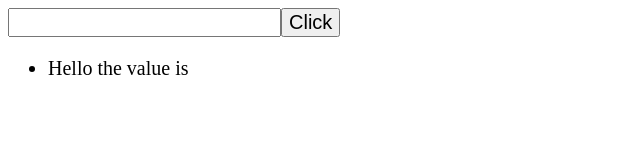
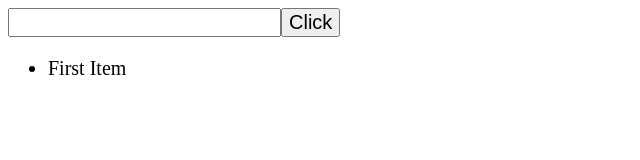
Before and after one commit to Yuvraj-source/react-Fragments---React-getting-started-ES6-Tooling-Working-with-Forms-User---dzenpbsxg6gz, a React app: page / in a window 1280 px wide. Shown: the top 160 px of the page, without its empty margins (0-640 px from the left). Built offline with nearby package versions, Linux system fonts and the light colour scheme.

Commit message:
Update List.js

```diff
--- a/src/components/List.js
+++ b/src/components/List.js
@@ -1,14 +1,15 @@
 import React from 'react';
 import ListItems from './ListItems';
 
- const List = ({listx}) =>{
-  return(
-    // code here
-
-      <ListItems  />
-
-
-  )
+const List = ({ listx }) => {
+  return (
+    <>
+      <li className="items">First Item</li>
+      {listx.map((item) => (
+        <ListItems key={item} valuex={item} />
+      ))}
+    </>
+  );
 }
 
 export default List;
```
